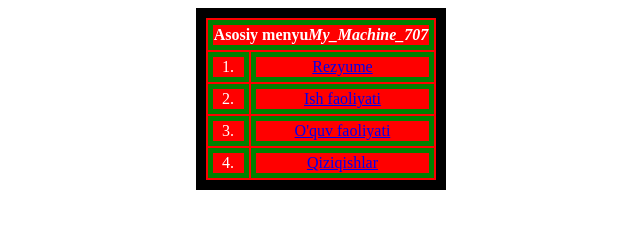
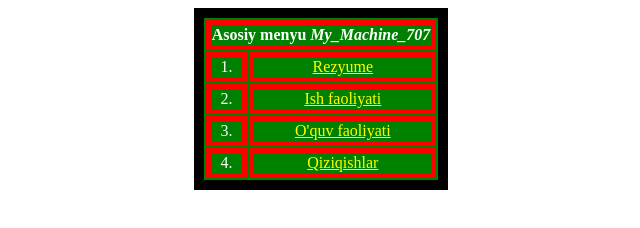
Before and after one commit to mymachine707/new-resume, a plain HTML site: page index.html in a window 1280 px wide. Shown: the whole page, without its empty margins (319-959 px from the left). Drawn offline with Linux system fonts and the light colour scheme.

Commit message:
new file

```diff
--- a/index.html
+++ b/index.html
@@ -5,34 +5,13 @@
     <meta http-equiv="X-UA-Compatible" content="IE=edge">
     <meta name="viewport" content="width=device-width, initial-scale=1.0">
     <title>Document</title>
-    <style>
+    <link rel="stylesheet" href="styles.css">
 
-table {
-    background-color: red;
-    color: white;
-    border: 10px solid black;
-    margin-left:auto;
-    margin-right:auto;
-    text-align: center;
-}
-
-th {
-    border: 5px solid green;
-}
-
-td {
-    border: 5px solid green;
-}
-
-    </style>
-    <script type="text/javascript" src="http://livejs.com/live.js"></script>
-    <meta http-equiv="refresh" content="1">
-    <meta http-equiv="refresh" content="3" >
 
 </head>
 <body>
 <table>
-    <tr> <th colspan="3">Asosiy menyu<em>My_Machine_707</em></th></tr>
+    <tr> <th colspan="3">Asosiy menyu  <em>My_Machine_707</em></th></tr>
     <tr> <td> 1. </td><td><a href="lichniy.html">Rezyume</a></td></tr>
     <tr> <td> 2. </td><td><a href="works.html">Ish faoliyati</a></td></tr>
     <tr> <td> 3. </td><td><a href="studys.html">O'quv faoliyati</a></td></tr>
--- a/styles.css
+++ b/styles.css
@@ -1,5 +1,5 @@
 table {
-    background-color: red;
+    background-color: green;
     color: white;
     border: 10px solid black;
     margin-left:auto;
@@ -8,9 +8,12 @@ table {
 }
 
 th {
-    border: 5px solid green;
+    border: 5px solid red;
 }
 
 td {
-    border: 5px solid green;
+    border: 5px solid red;
 }
+a {
+    color: yellow;
+}
```
Also changed, not shown: interests.html (+1 -5 lines), lichniy.html (+1 -26 lines), works.html (+1 -5 lines).
